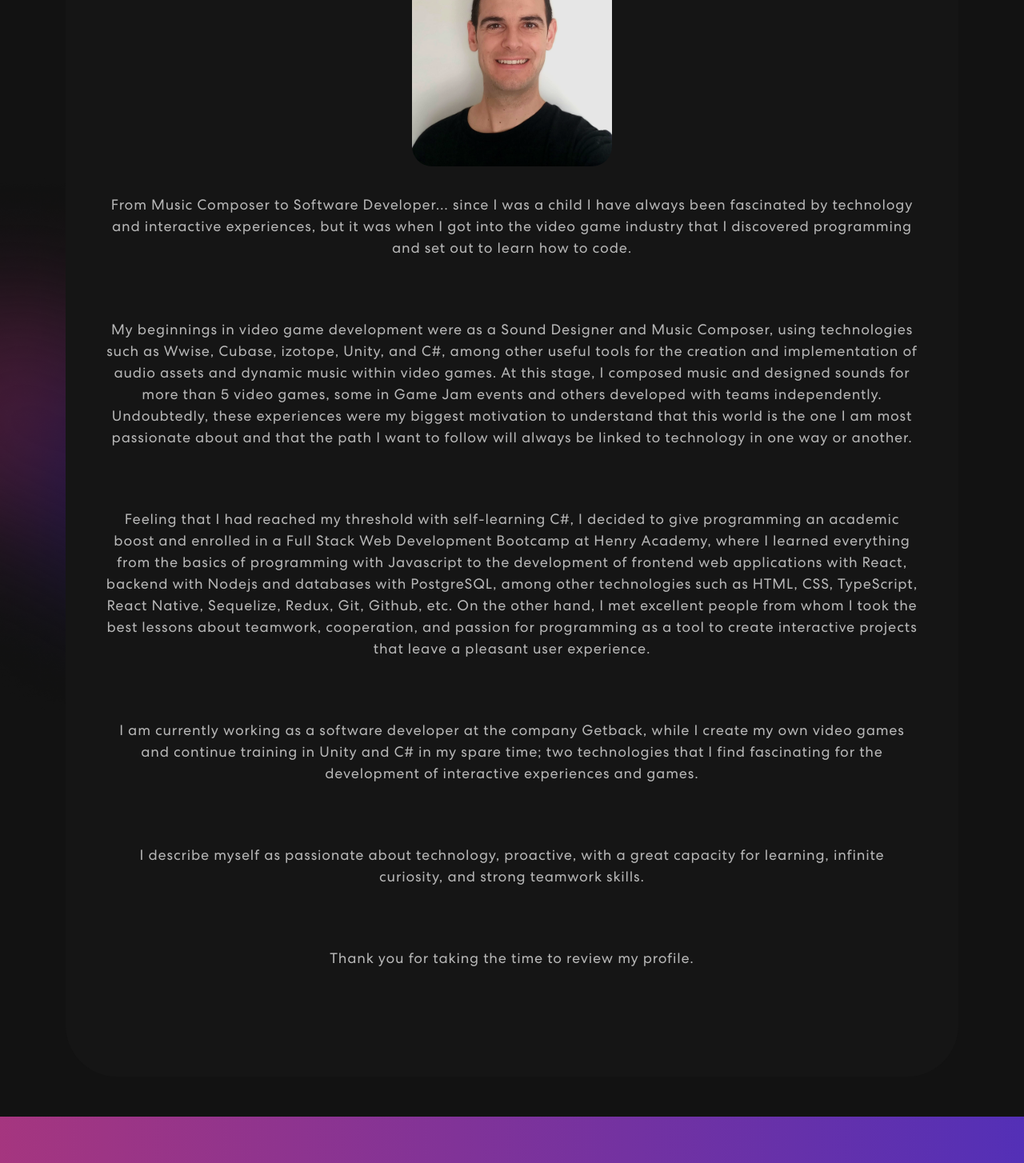
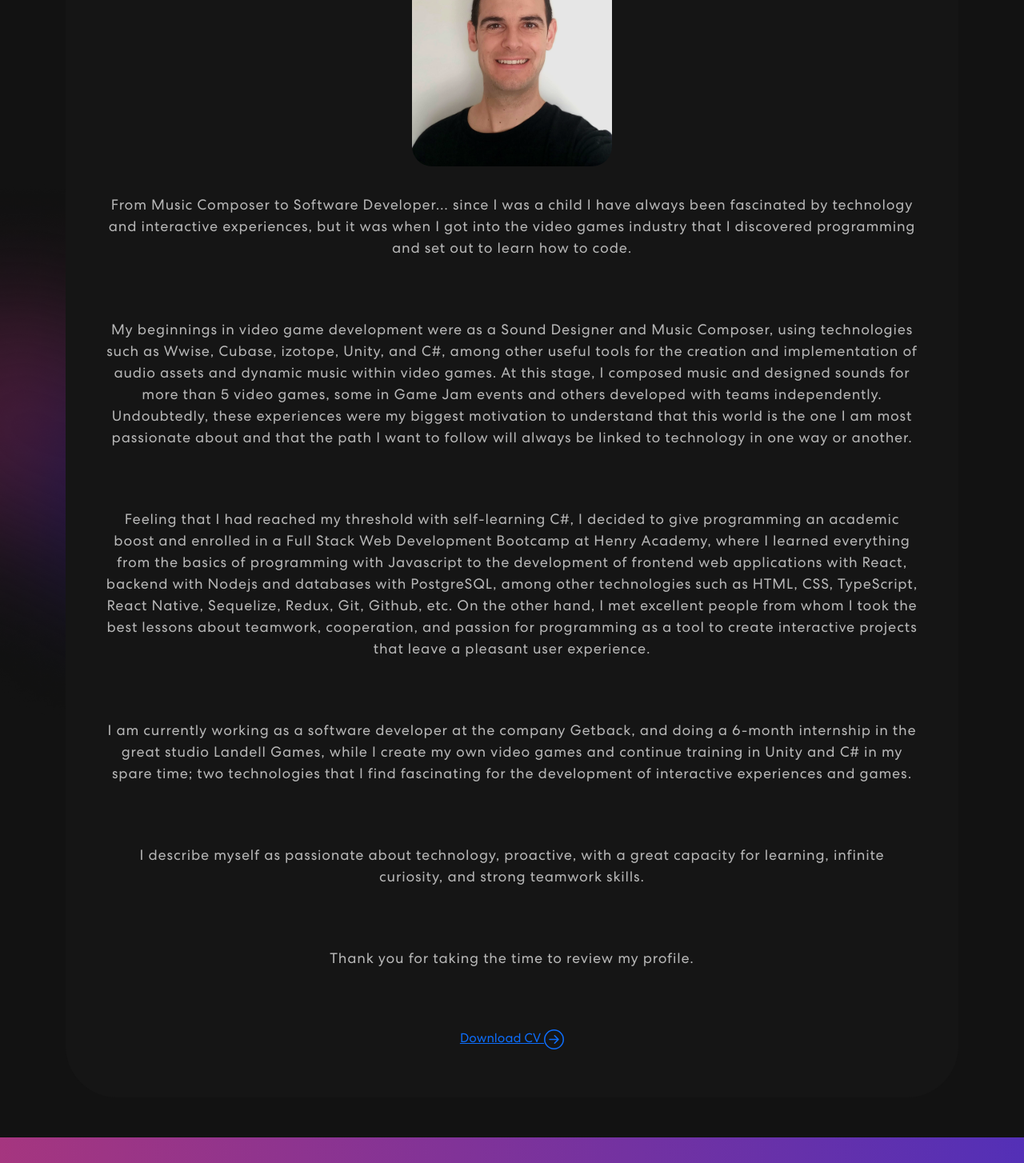
Before and after one commit to tomasfv/SoftwareDevPortfolio, a React (Create React App) app: page / in a window 1280 px wide. Shown: the part 2320-3774 px from the top of the page at 80% size. Built offline with nearby package versions, Linux system fonts and the light colour scheme; no server answers.

Commit message:
add info

```diff
--- a/src/components/About.js
+++ b/src/components/About.js
@@ -3,6 +3,7 @@ import meter2 from "../assets/img/meter2.svg";
 import meter3 from "../assets/img/meter3.svg";
 import Carousel from 'react-multi-carousel';
 import 'react-multi-carousel/lib/styles.css';
+import { ArrowRightCircle } from 'react-bootstrap-icons';
 import arrow1 from "../assets/img/arrow1.svg";
 import arrow2 from "../assets/img/arrow2.svg";
 import colorSharp from "../assets/img/color-sharp.png"
@@ -38,12 +39,14 @@ export const About = () => {
                         <h2>About</h2>
                         <img src={profile} alt="profile" className="about-img" />
                         <div className="about">
-                            <p>From Music Composer to Software Developer... since I was a child I have always been fascinated by technology and interactive experiences, but it was when I got into the video game industry that I discovered programming and set out to learn how to code.</p>
+                            <p>From Music Composer to Software Developer... since I was a child I have always been fascinated by technology and interactive experiences, but it was when I got into the video games industry that I discovered programming and set out to learn how to code.</p>
                             <p>My beginnings in video game development were as a Sound Designer and Music Composer, using technologies such as Wwise, Cubase, izotope, Unity, and C#, among other useful tools for the creation and implementation of audio assets and dynamic music within video games. At this stage, I composed music and designed sounds for more than 5 video games, some in Game Jam events and others developed with teams independently. Undoubtedly, these experiences were my biggest motivation to understand that this world is the one I am most passionate about and that the path I want to follow will always be linked to technology in one way or another.</p>
                             <p>Feeling that I had reached my threshold with self-learning C#, I decided to give programming an academic boost and enrolled in a Full Stack Web Development Bootcamp at Henry Academy, where I learned everything from the basics of programming with Javascript to the development of frontend web applications with React, backend with Nodejs and databases with PostgreSQL, among other technologies such as HTML, CSS, TypeScript, React Native, Sequelize, Redux, Git, Github, etc. On the other hand, I met excellent people from whom I took the best lessons about teamwork, cooperation, and passion for programming as a tool to create interactive projects that leave a pleasant user experience.</p>
-                            <p>I am currently working as a software developer at the company Getback, while I create my own video games and continue training in Unity and C# in my spare time; two technologies that I find fascinating for the development of interactive experiences and games.</p>
+                            <p>I am currently working as a software developer at the company Getback, and doing a 6-month internship in the great studio Landell Games, while I create my own video games and continue training in Unity and C# in my spare time; two technologies that I find fascinating for the development of interactive experiences and games.</p>
                             <p>I describe myself as passionate about technology, proactive, with a great capacity for learning, infinite curiosity, and strong teamwork skills.</p>
                             <p>Thank you for taking the time to review my profile.</p>
+                            <button><a href="https://drive.google.com/file/d/1q_RRHJKE--kv2MkcnoW4SpYJJfIIxgCG/view?usp=sharing" target="_blank">Download CV <ArrowRightCircle size={25} /></a></button>
+
                         </div>
                     </div>
                 </div>
--- a/src/components/Banner.js
+++ b/src/components/Banner.js
@@ -56,9 +56,9 @@ export const Banner = () => {
               {({ isVisible }) =>
               <div className={isVisible ? "animate__animated animate__fadeIn" : ""}>
                 <span className="tagline">Welcome to my Portfolio</span>
-                <h1>{`Hi! I'm Tomás:`} <span className="txt-rotate" dataPeriod="1000" data-rotate='[ "Software Developer.", "Game Developer.", "Technology Lover." ]'><span className="wrap">{text}</span></span></h1>
+                <h1>{`Hi! I'm Tomás:`} <span className="txt-rotate" dataPeriod="1000" data-rotate='[ "Game Developer.", "Software Developer.", "Technology Lover." ]'><span className="wrap">{text}</span></span></h1>
                   <p>Full Stack and Game Developer with experience in C#, Unity, Wwise, Javascript, React, React Native, HTML, CSS, Node.js, Sequelize, and PostgreSQL, among other technologies.</p>
-                  <button><a href="https://drive.google.com/file/d/1R7xeaBSQus6jfTw40hrSvwrWrNFuFA4Y/view?usp=sharing" target="_blank">Download CV <ArrowRightCircle size={25} /></a></button>
+                  <button><a href="https://drive.google.com/file/d/1q_RRHJKE--kv2MkcnoW4SpYJJfIIxgCG/view?usp=sharing" target="_blank">Download CV <ArrowRightCircle size={25} /></a></button>
 
               </div>}
             </TrackVisibility>
--- a/src/components/Projects.js
+++ b/src/components/Projects.js
@@ -27,7 +27,7 @@ export const Projects = () => {
   const projectsOne = [
     {
       title: "Zombie Shooter",
-      description: "2D-Top Down-Shooter",
+      description: "2D Top Down Shooter",
       imgUrl: ZombieShooter,
       link: "https://tomasfv.itch.io/zombie-shooter",
     },
@@ -145,8 +145,9 @@ export const Projects = () => {
         <Row>
           <Col size={12}>
             <TrackVisibility>
-              {({ isVisible }) =>
-              <div className={isVisible ? "animate__animated animate__fadeIn": ""}>
+              {
+              ({ isVisible }) =>
+              <div className={isVisible ? "": ""}>
 
                 <h2>Projects</h2>
                 <p>Some projects I have worked on as a Unity developer, web developer, music composer and sound designer for video games.</p>
@@ -162,7 +163,7 @@ export const Projects = () => {
                       <Nav.Link eventKey="third">Web Developer</Nav.Link>
                     </Nav.Item>
                   </Nav>
-                  <Tab.Content id="slideInUp" className={isVisible ? "animate__animated animate__slideInUp" : ""}>
+                  <Tab.Content id="slideInUp" className={isVisible ? "" : ""}>
 
                     <Tab.Pane eventKey="first">
                     <p>Unity and C# projects and prototypes developed.</p>
```
